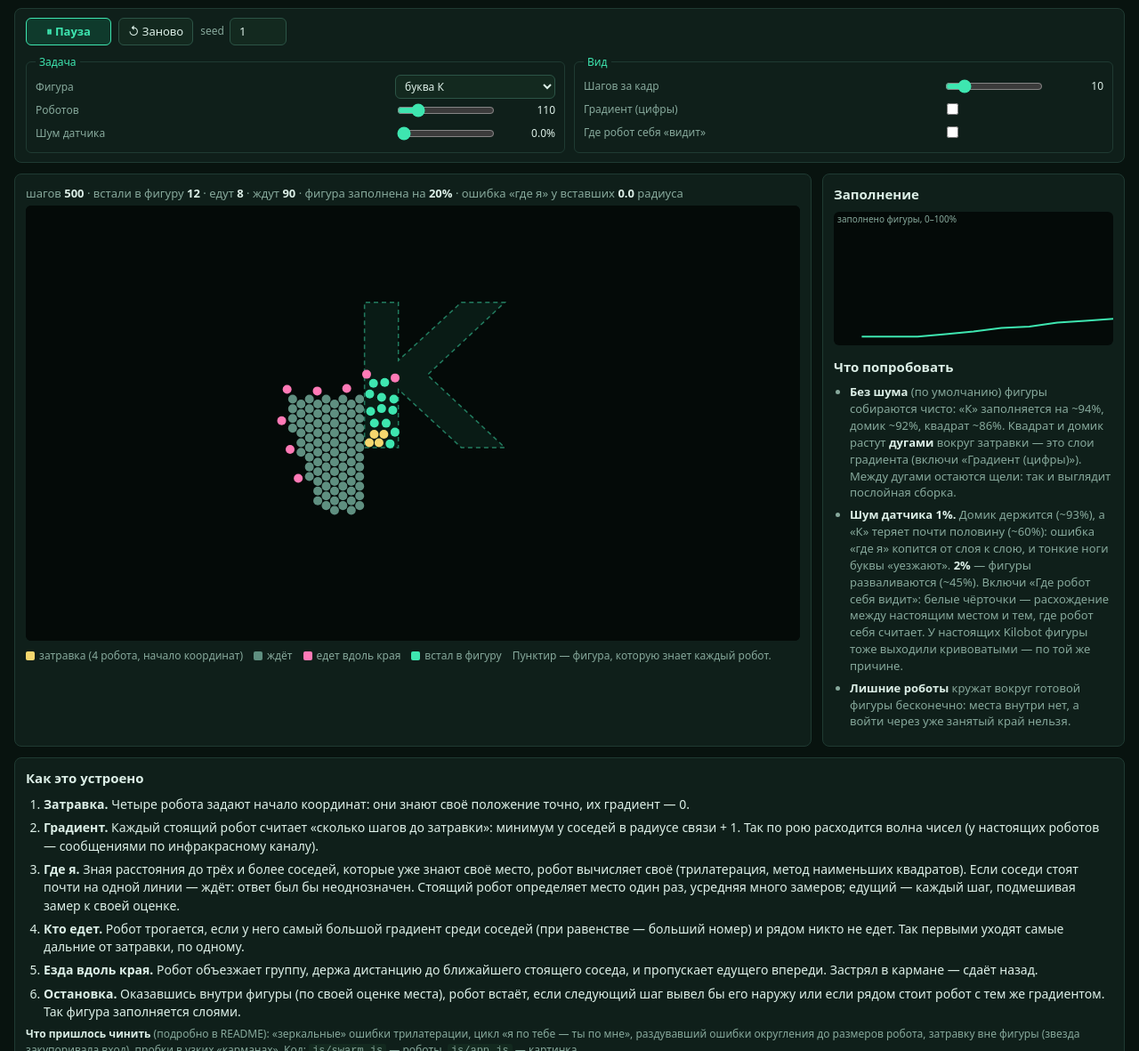
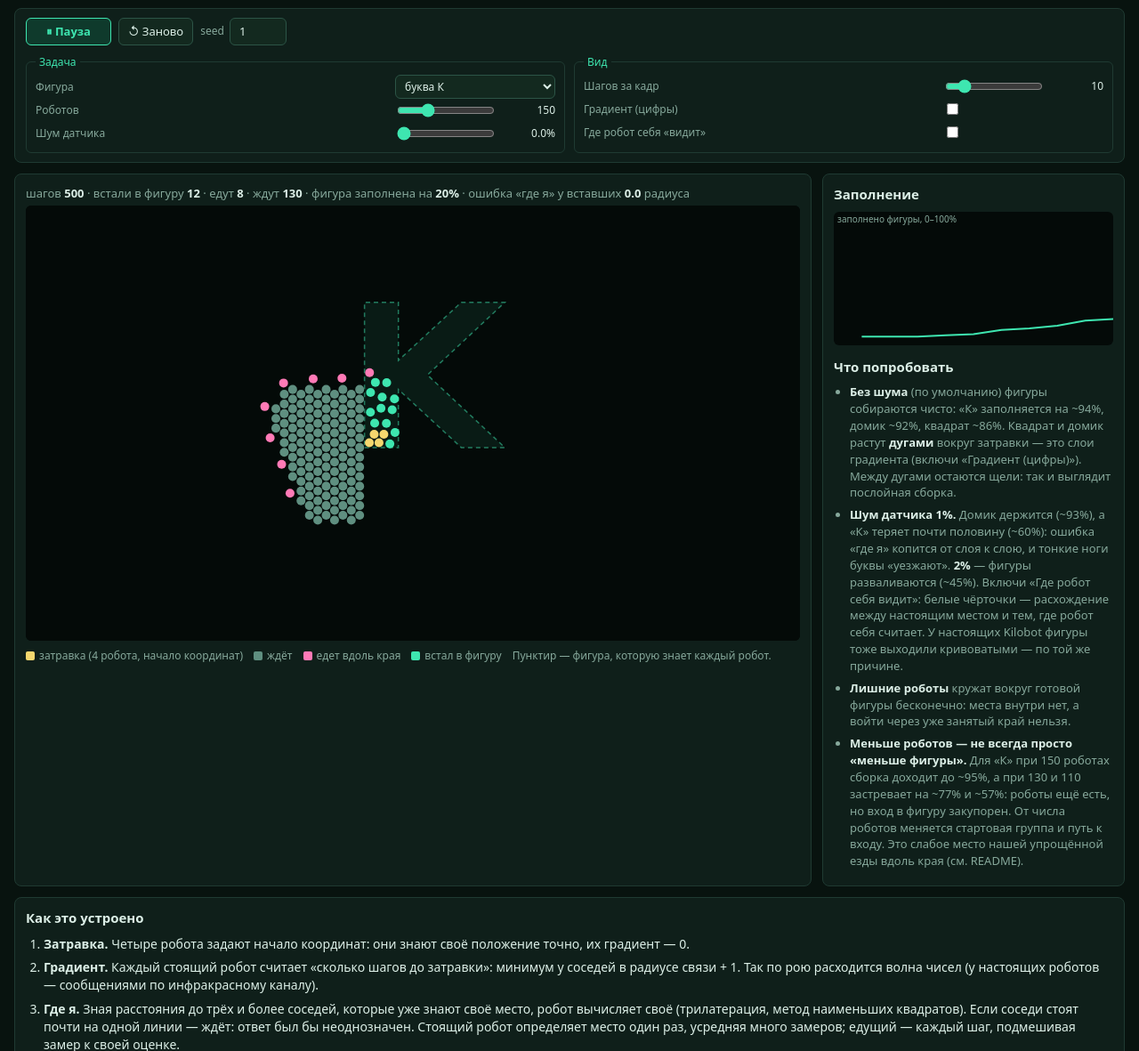
Before and after one commit to TDHster/swarm-lab, a plain HTML site: page robots/index.html in a window 1280 px wide. Shown: the part 181-1362 px from the top of the page at 89% size. Drawn offline with Linux system fonts and the light colour scheme; animation ran at ten frames a second.

Commit message:
Robots: default 150 robots; document the stall with fewer robots

```diff
--- a/robots/index.html
+++ b/robots/index.html
@@ -27,7 +27,7 @@
       <fieldset>
         <legend>Задача</legend>
         <label class="slider"><span>Фигура</span><select id="shape"></select></label>
-        <label class="slider"><span>Роботов</span><input id="count" type="range" min="50" max="400" step="10" value="110"><output id="count-out"></output></label>
+        <label class="slider"><span>Роботов</span><input id="count" type="range" min="50" max="400" step="10" value="150"><output id="count-out"></output></label>
         <label class="slider" title="Относительная ошибка, с которой робот измеряет расстояние до соседа"><span>Шум датчика</span><input id="noise" type="range" min="0" max="0.05" step="0.005" value="0"><output id="noise-out"></output></label>
       </fieldset>
       <fieldset>
@@ -63,6 +63,9 @@
             «Где робот себя видит»: белые чёрточки — расхождение между настоящим местом и тем, где робот себя считает.
             У настоящих Kilobot фигуры тоже выходили кривоватыми — по той же причине.</li>
           <li><b>Лишние роботы</b> кружат вокруг готовой фигуры бесконечно: места внутри нет, а войти через уже занятый край нельзя.</li>
+          <li><b>Меньше роботов — не всегда просто «меньше фигуры».</b> Для «К» при 150 роботах сборка доходит до ~95%,
+            а при 130 и 110 застревает на ~77% и ~57%: роботы ещё есть, но вход в фигуру закупорен. От числа роботов
+            меняется стартовая группа и путь к входу. Это слабое место нашей упрощённой езды вдоль края (см. README).</li>
         </ul></div>
     </section>
   </main>
--- a/robots/js/app.js
+++ b/robots/js/app.js
@@ -1,7 +1,7 @@
 // Robot swarm page: drawing, sliders and the loop. The model is in swarm.js.
 
 const $ = id => document.getElementById(id);
-const params = { count: 110, shape: 'letter', noise: 0 };
+const params = { count: 150, shape: 'letter', noise: 0 };
 let swarm, running = true, speedUp = 10;
 
 const WORLD_W = 160, WORLD_H = 90;   // robot radii shown on the canvas
```
Also changed, not shown: 1 other file.
